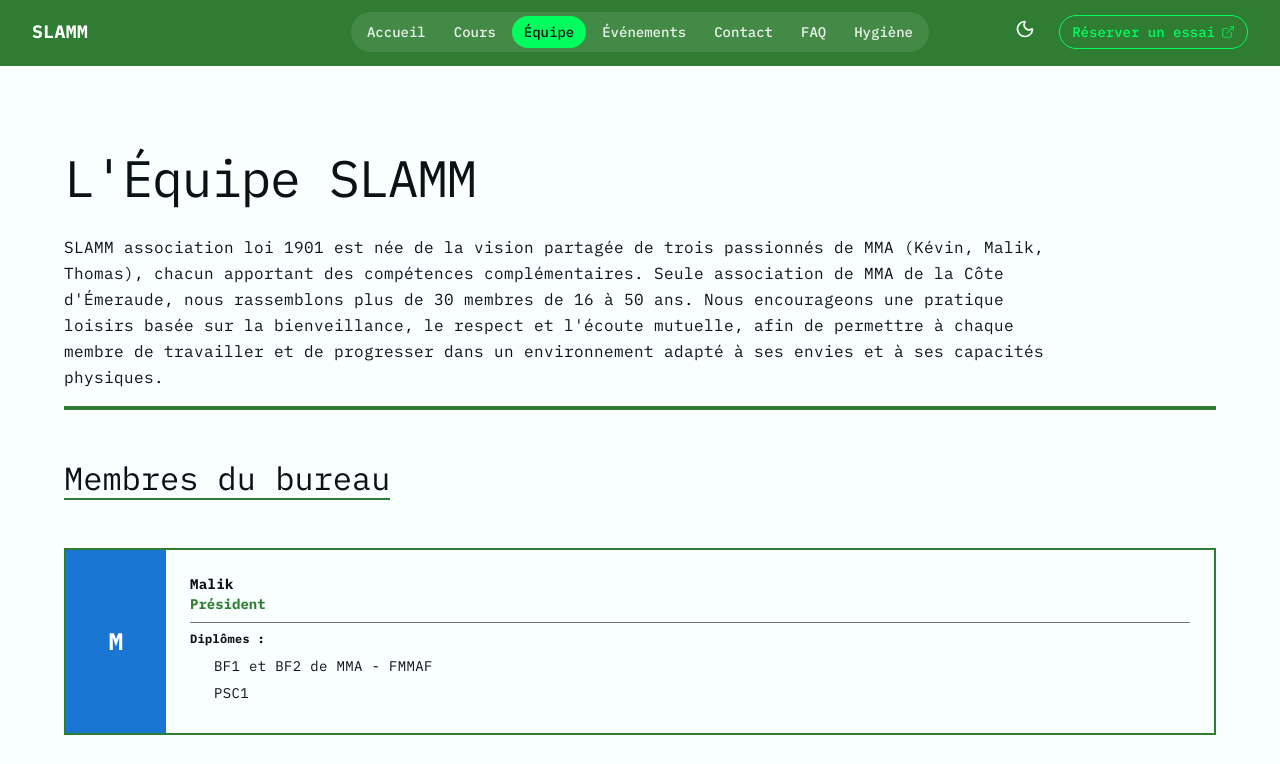
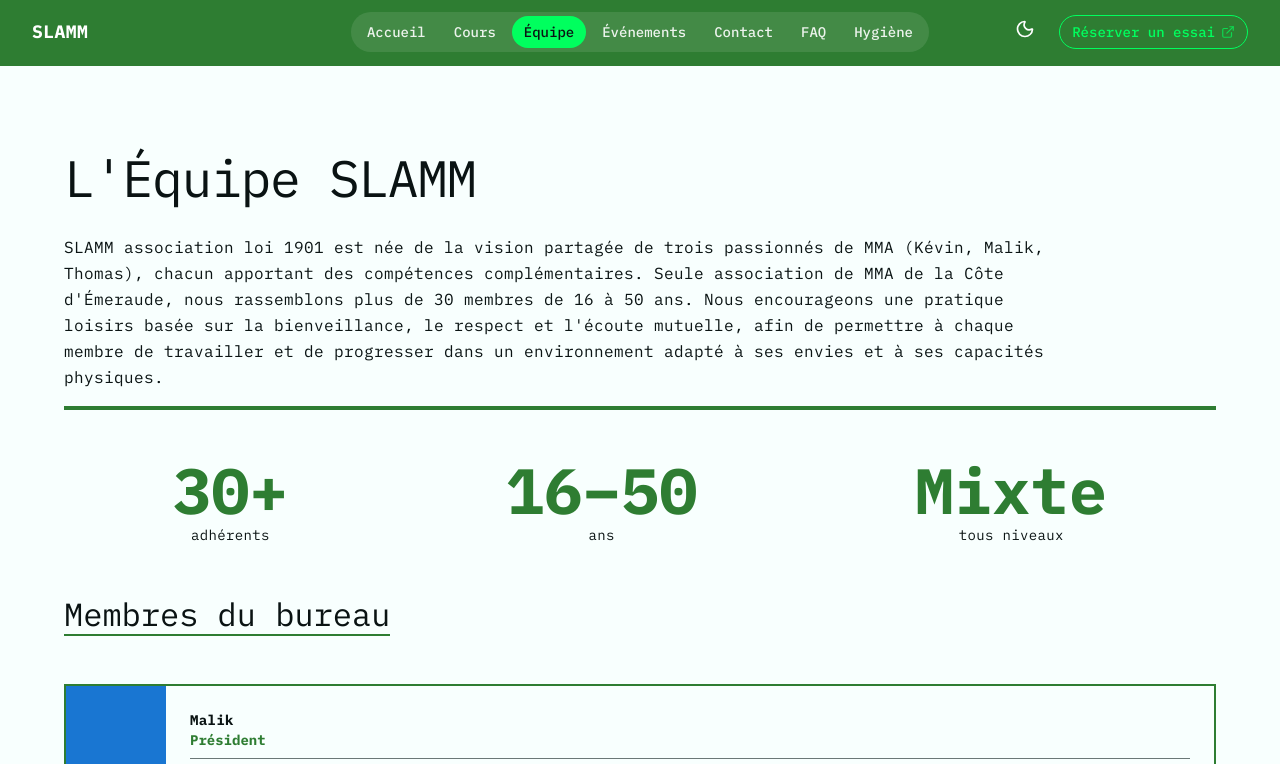
Before and after one commit to kevinbdx35/slamm_2, an Astro site: page /equipe in a window 1280 px wide. Shown: the top 764 px of the page. Built offline with nearby package versions, Linux system fonts and the light colour scheme; Astro itself is replaced by a stand-in of ours; some icons are missing.

Commit message:
correction micro bug

```diff
--- a/src/pages/equipe.astro
+++ b/src/pages/equipe.astro
@@ -67,6 +67,22 @@
       </p>
     </header>
 
+    <!-- Chiffres clés -->
+    <section class="mt-12 flex justify-around text-center">
+      <div>
+        <span class="block text-[clamp(2.5rem,6vw,4rem)] font-bold text-primary dark:text-primary-dark leading-none">30+</span>
+        <span class="text-sm tracking-wide">adhérents</span>
+      </div>
+      <div>
+        <span class="block text-[clamp(2.5rem,6vw,4rem)] font-bold text-primary dark:text-primary-dark leading-none">16–50</span>
+        <span class="text-sm tracking-wide">ans</span>
+      </div>
+      <div>
+        <span class="block text-[clamp(1.5rem,5vw,4rem)] font-bold text-primary dark:text-primary-dark leading-none">Mixte</span>
+        <span class="text-sm tracking-wide">tous niveaux</span>
+      </div>
+    </section>
+
     <section class="mt-12">
       <h2 class="heading-border text-[clamp(1.75rem,3vw,2rem)] font-normal leading-tight mb-4">
         Membres du bureau
```
